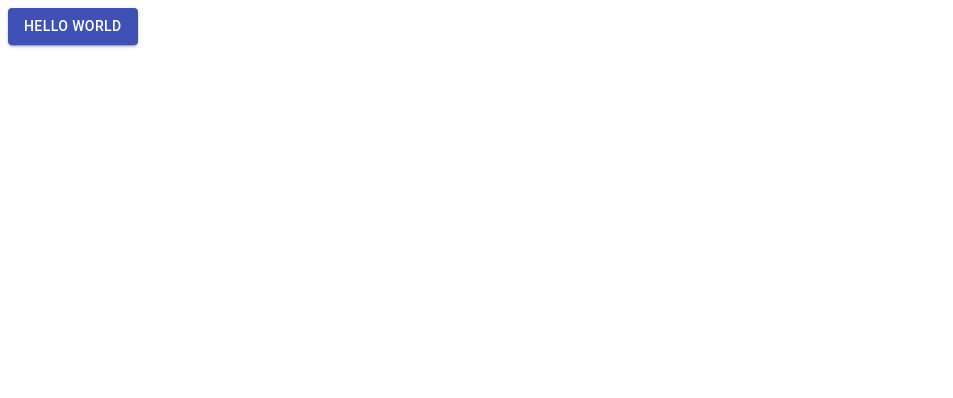
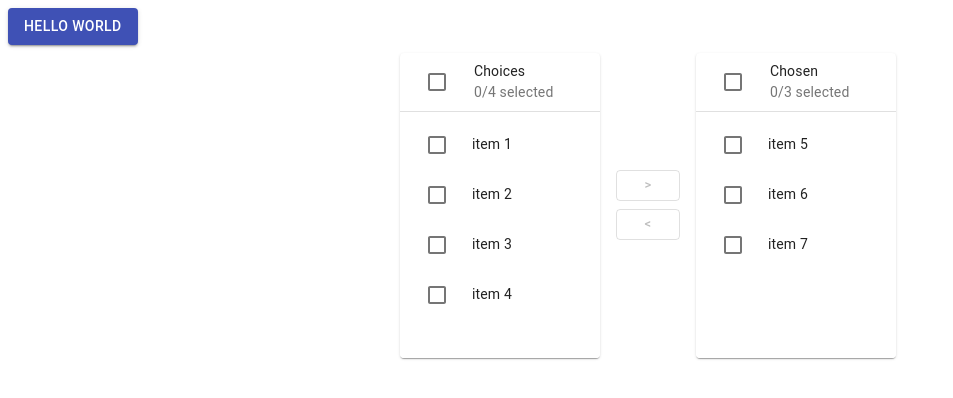
Before and after one commit to Bojagi/example-material-ui, a React app: page / in a window 1280 px wide. Shown: the top 398 px of the page, without its empty margins (0-953 px from the left). Built offline with nearby package versions, Linux system fonts and the light colour scheme; the HTML template or start-up script is replaced by a standard one.

Commit message:
transfer list

```diff
--- a/src/App.js
+++ b/src/App.js
@@ -1,5 +1,6 @@
 import React from 'react'
 import Button from '@material-ui/core/Button';
+import * as TransferListStates from './components/TransferList.bojagi'
 
 export default function(props) {
   return (
@@ -7,6 +8,7 @@
       <Button variant="contained" color="primary">
         Hello World
       </Button>
+      {TransferListStates.enhanced()}
     </div>
   )
 }
--- /dev/null
+++ b/src/components/TransferList.bojagi.js
@@ -0,0 +1,9 @@
+import React from 'react'
+import TransferList from './TransferList'
+
+const left = ['item 1', 'item 2', 'item 3', 'item 4']
+const right = ['item 5', 'item 6', 'item 7']
+
+export const simple = () => <TransferList initialLeft={left} initialRight={right}/>
+
+export const enhanced = () => <TransferList  initialLeft={left} initialRight={right} enhanced={true}></TransferList>
--- /dev/null
+++ b/src/components/TransferList.js
@@ -0,0 +1,162 @@
+// @component
+
+import React from 'react';
+import { makeStyles } from '@material-ui/core/styles';
+import Grid from '@material-ui/core/Grid';
+import List from '@material-ui/core/List';
+import Card from '@material-ui/core/Card';
+import CardHeader from '@material-ui/core/CardHeader';
+import ListItem from '@material-ui/core/ListItem';
+import ListItemText from '@material-ui/core/ListItemText';
+import ListItemIcon from '@material-ui/core/ListItemIcon';
+import Checkbox from '@material-ui/core/Checkbox';
+import Button from '@material-ui/core/Button';
+import Divider from '@material-ui/core/Divider';
+
+const useStyles = makeStyles(theme => ({
+  root: {
+    margin: 'auto',
+  },
+  cardHeader: {
+    padding: theme.spacing(1, 2),
+  },
+  list: {
+    width: 200,
+    height: 230,
+    backgroundColor: theme.palette.background.paper,
+    overflow: 'auto',
+  },
+  button: {
+    margin: theme.spacing(0.5, 0),
+  },
+}));
+
+function not(a, b) {
+  return a.filter(value => b.indexOf(value) === -1);
+}
+
+function intersection(a, b) {
+  return a.filter(value => b.indexOf(value) !== -1);
+}
+
+function union(a, b) {
+  return [...a, ...not(b, a)];
+}
+
+export default function TransferList({ enhanced = false, initialLeft = [], initialRight = []}) {
+  const classes = useStyles();
+  const [checked, setChecked] = React.useState([]);
+  const [left, setLeft] = React.useState([...initialLeft]);
+  const [right, setRight] = React.useState([...initialRight]);
+
+  const leftChecked = intersection(checked, left);
+  const rightChecked = intersection(checked, right);
+
+  const handleToggle = value => () => {
+    const currentIndex = checked.indexOf(value);
+    const newChecked = [...checked];
+
+    if (currentIndex === -1) {
+      newChecked.push(value);
+    } else {
+      newChecked.splice(currentIndex, 1);
+    }
+
+    setChecked(newChecked);
+  };
+
+  const numberOfChecked = items => intersection(checked, items).length;
+
+  const handleToggleAll = items => () => {
+    if (numberOfChecked(items) === items.length) {
+      setChecked(not(checked, items));
+    } else {
+      setChecked(union(checked, items));
+    }
+  };
+
+  const handleCheckedRight = () => {
+    setRight(right.concat(leftChecked));
+    setLeft(not(left, leftChecked));
+    setChecked(not(checked, leftChecked));
+  };
+
+  const handleCheckedLeft = () => {
+    setLeft(left.concat(rightChecked));
+    setRight(not(right, rightChecked));
+    setChecked(not(checked, rightChecked));
+  };
+
+  const customList = (title, items) => (
+    <Card>
+      {enhanced && (
+        <CardHeader
+          className={classes.cardHeader}
+          avatar={
+            <Checkbox
+              onClick={handleToggleAll(items)}
+              checked={numberOfChecked(items) === items.length && items.length !== 0}
+              indeterminate={numberOfChecked(items) !== items.length && numberOfChecked(items) !== 0}
+              disabled={items.length === 0}
+              inputProps={{ 'aria-label': 'all items selected' }}
+            />
+          }
+          title={title}
+          subheader={`${numberOfChecked(items)}/${items.length} selected`}
+        />
+      )}
+      <Divider />
+      <List className={classes.list} dense component="div" role="list">
+        {items.map((value, index) => {
+          const labelId = `transfer-list-all-item-${index}-label`;
+
+          return (
+            <ListItem key={value} role="listitem" button onClick={handleToggle(value)}>
+              <ListItemIcon>
+                <Checkbox
+                  checked={checked.indexOf(value) !== -1}
+                  tabIndex={-1}
+                  disableRipple
+                  inputProps={{ 'aria-labelledby': labelId }}
+                />
+              </ListItemIcon>
+              <ListItemText id={labelId} primary={value} />
+            </ListItem>
+          );
+        })}
+        <ListItem />
+      </List>
+    </Card>
+  );
+
+  return (
+    <Grid container spacing={2} justify="center" alignItems="center" className={classes.root}>
+      <Grid item>{customList('Choices', left)}</Grid>
+      <Grid item>
+        <Grid container direction="column" alignItems="center">
+          <Button
+            variant="outlined"
+            size="small"
+            className={classes.button}
+            onClick={handleCheckedRight}
+            disabled={leftChecked.length === 0}
+            aria-label="move selected right"
+          >
+            &gt;
+          </Button>
+          <Button
+            variant="outlined"
+            size="small"
+            className={classes.button}
+            onClick={handleCheckedLeft}
+            disabled={rightChecked.length === 0}
+            aria-label="move selected left"
+          >
+            &lt;
+          </Button>
+        </Grid>
+      </Grid>
+      <Grid item>{customList('Chosen', right)}</Grid>
+    </Grid>
+  );
+}
```
